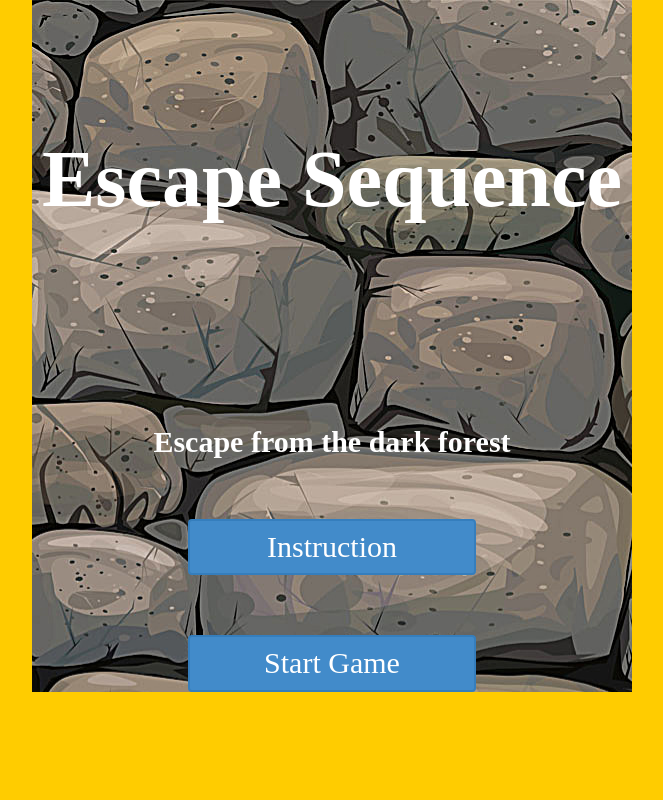
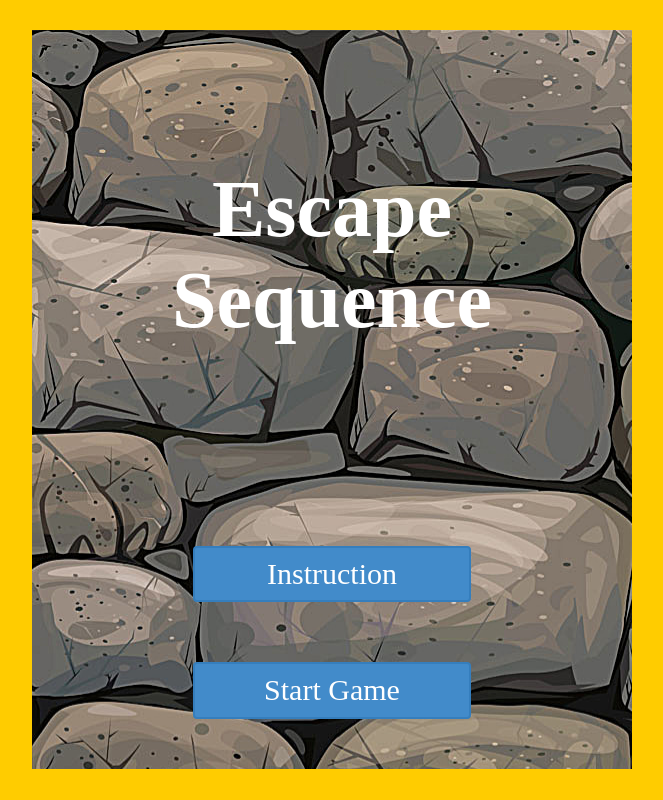
Before and after one commit to nelsonGuo/awesome-game-project-, a PHP site: page / in a window 1280 px wide. Shown: the whole page, without its empty margins (308-971 px from the left). Run offline with PHP 8.4, Linux system fonts and the light colour scheme; some libraries are stand-ins or nearby versions.

Commit message:
add background picture modify the background page and position

```diff
--- a/index.html
+++ b/index.html
@@ -17,7 +17,7 @@
 
 <div id="startPage">
 <h1>Escape Sequence</h1>
-<h2>Escape from the dark forest</h2>
+
 
 <div id="instruction">
 	<h2>Instruction</h2>
--- a/style.css
+++ b/style.css
@@ -1,5 +1,6 @@
 body {
-	margin: 0;
+
+	margin-top: 30px;
 	padding: 0;
     background-color:#fc0;
 
@@ -12,13 +13,8 @@ body {
 }
 
 #startPage{
-    top: 0;
-    left: 0;
-    right: 0;
-    bottom: 0;
-    padding-top: 50px;
+    padding: 50px;
     font-size: 20px;
-
     background-image: url("background.jpg");
     text-align: center;
     color: #fff;
@@ -79,7 +75,6 @@ body {
 .btn {
     display: block;
     margin: auto;
-    margin-bottom: 0;
     font-weight: 400;
     text-align: center;
     vertical-align: middle;
```
